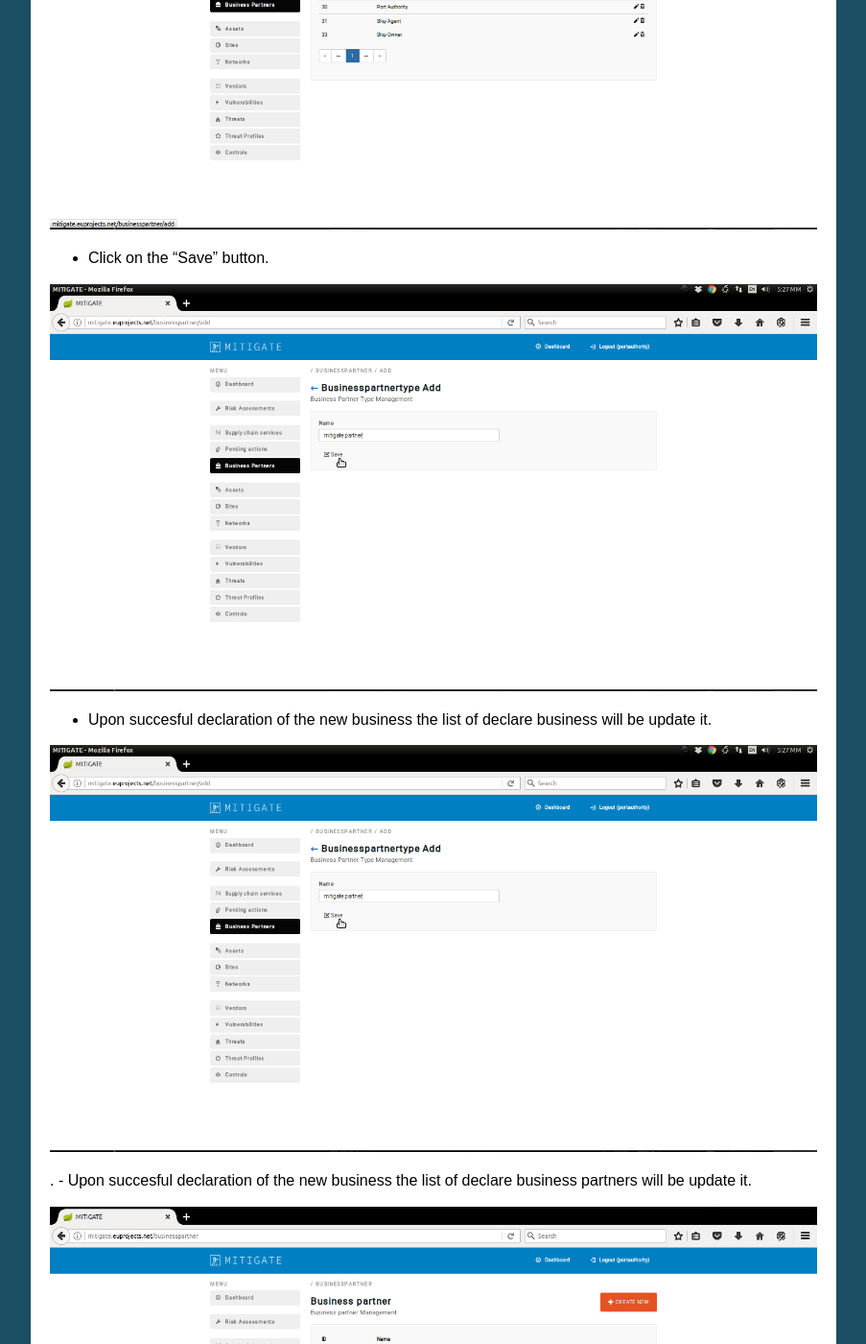
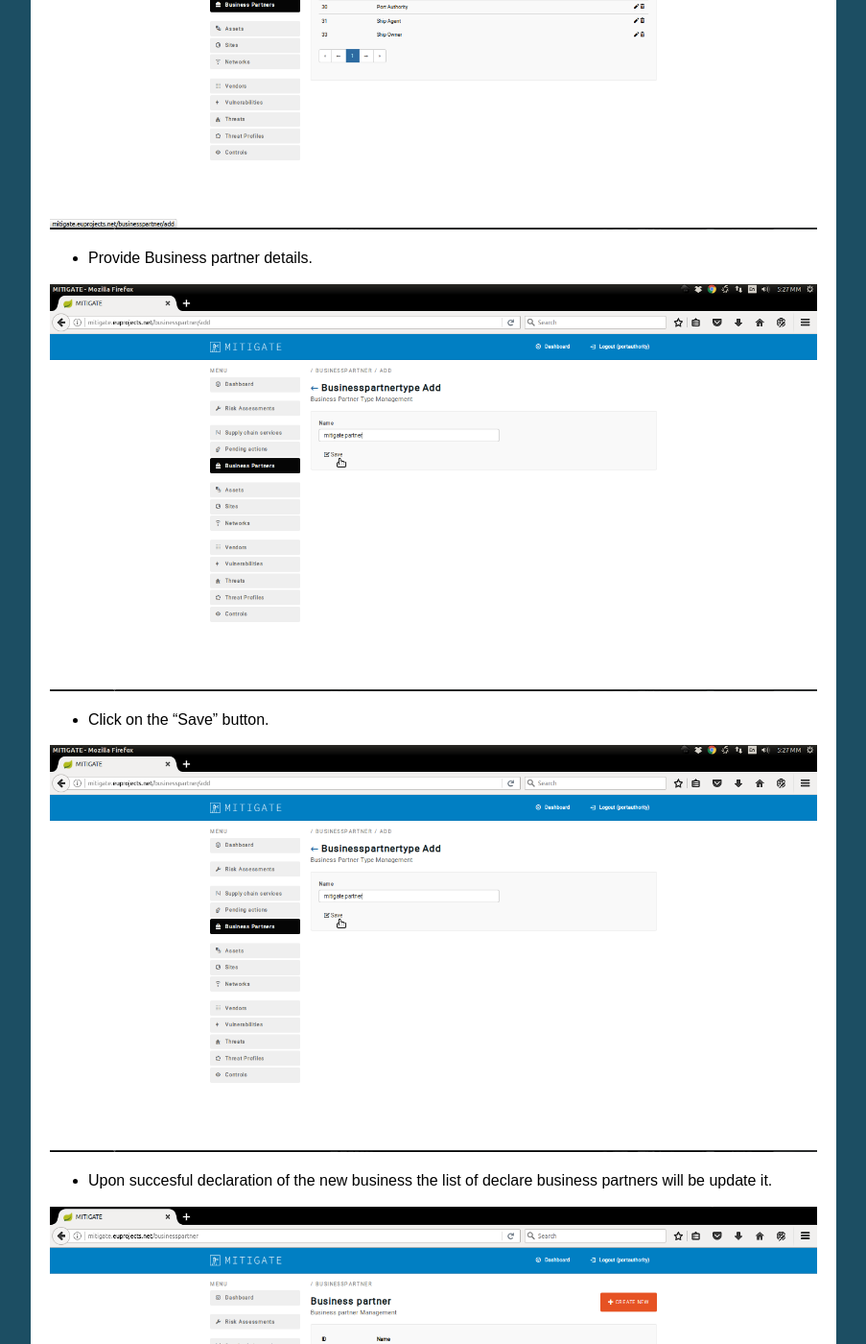
Before and after one commit to singularlogic/mitigate-documentation, a Sphinx documentation site: the page built from docs/pc_questions.rst, in a window 1280 px wide and 1400 px high, scrolled down 1320 px. Shown: the whole window at 96% size, without its empty margins (198-1101 px from the left). Built offline with Sphinx 7.4.7, drawn with Linux system fonts in a browser that asks for light colours.

Commit message:
Update pc_questions.rst

```diff
--- a/docs/pc_questions.rst
+++ b/docs/pc_questions.rst
@@ -18,14 +18,14 @@ Add a Business Partner
 
 .. image:: assets/bp_2.png
 
+- Provide Business partner details.
+
+.. image:: assets/bp_3.png
+
 - Click on the “Save” button.
 
 .. image:: assets/bp_3.png
 
-- Upon succesful declaration of the new business  the list of declare business  will be update it.
-
-.. image:: assets/bp_3.png
-.
 - Upon succesful declaration of the new business  the list of declare business partners  will be update it.
 
 .. image:: assets/bp.png
```
